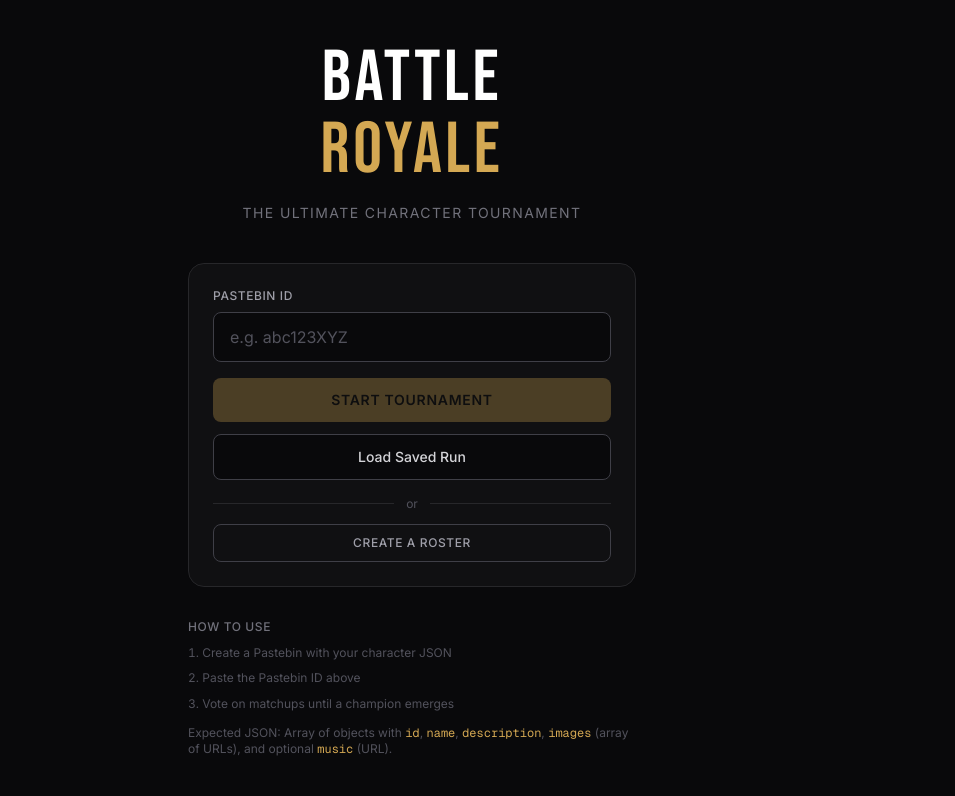
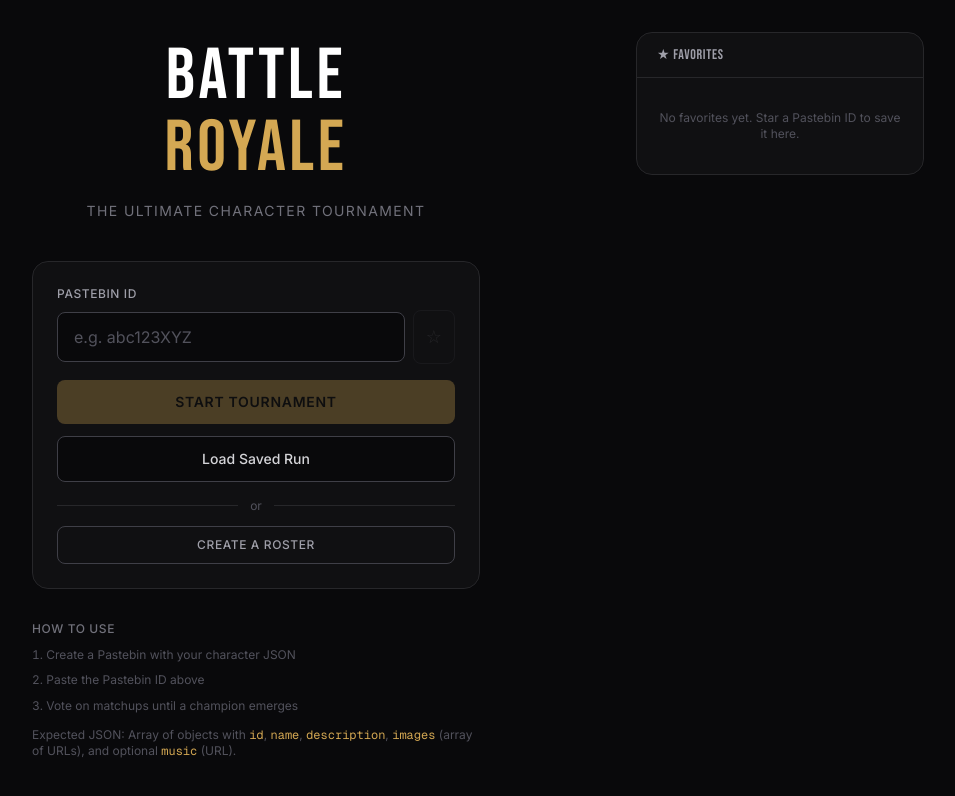
Before and after one commit to CesarCruzUtec/character_br, a Next.js app: page / in a window 1280 px wide. Shown: the top 796 px of the page, without its empty margins (228-1183 px from the left). Built offline with nearby package versions, Linux system fonts and the light colour scheme.

Commit message:
Add favorites management functionality to HomePage; implement add, remove, and load favorites from local storage

```diff
--- a/src/app/page.tsx
+++ b/src/app/page.tsx
@@ -1,18 +1,54 @@
 "use client";
 
-import { useState, useCallback } from "react";
+import { useState, useCallback, useEffect } from "react";
 import { useRouter } from "next/navigation";
 import { motion, AnimatePresence } from "framer-motion";
 import { useTournament } from "@/lib/store";
 import { LoadPanel } from "@/components/LoadPanel";
+import {
+  getFavorites,
+  addFavorite,
+  removeFavorite,
+  type FavoriteEntry,
+} from "@/lib/favorites";
 
 export default function HomePage() {
   const [pastebinId, setPastebinId] = useState("");
   const [isLoading, setIsLoading] = useState(false);
   const [error, setError] = useState<string | null>(null);
   const [errorDetails, setErrorDetails] = useState<string[]>([]);
+  const [favorites, setFavorites] = useState<FavoriteEntry[]>([]);
+  const [isFav, setIsFav] = useState(false);
   const router = useRouter();
   const { setRoster, setCurrentPastebinId } = useTournament();
+
+  // Load favorites on mount
+  useEffect(() => {
+    setFavorites(getFavorites());
+  }, []);
+
+  // Track whether current ID is favorited
+  useEffect(() => {
+    setIsFav(favorites.some((f) => f.id === pastebinId.trim()));
+  }, [pastebinId, favorites]);
+
+  const handleToggleFavorite = useCallback(() => {
+    const trimmed = pastebinId.trim();
+    if (!trimmed) return;
+    if (isFav) {
+      setFavorites(removeFavorite(trimmed));
+    } else {
+      setFavorites(addFavorite(trimmed));
+    }
+  }, [pastebinId, isFav]);
+
+  const handleSelectFavorite = useCallback((id: string) => {
+    setPastebinId(id);
+  }, []);
+
+  const handleRemoveFavorite = useCallback((id: string) => {
+    setFavorites(removeFavorite(id));
+  }, []);
 
   const handleStart = useCallback(async () => {
     const trimmed = pastebinId.trim();
@@ -57,9 +93,11 @@ export default function HomePage() {
   );
 
   return (
-    <main className="flex min-h-screen flex-col items-center justify-center bg-[#09090b] px-4">
+    <main className="flex min-h-screen bg-[#09090b] px-4 py-8">
+      <div className="mx-auto flex w-full max-w-5xl gap-6">
+        {/* Left panel: main content */}
         <motion.div
-        className="w-full max-w-md text-center"
+          className="flex-1 flex flex-col items-center justify-center text-center"
           initial={{ opacity: 0, y: 30 }}
           animate={{ opacity: 1, y: 0 }}
           transition={{ duration: 0.6 }}
@@ -85,7 +123,7 @@ export default function HomePage() {
 
           {/* Input Section */}
           <motion.div
-          className="rounded-2xl border border-zinc-800 bg-zinc-900/50 p-6 backdrop-blur-sm"
+            className="w-full max-w-md rounded-2xl border border-zinc-800 bg-zinc-900/50 p-6 backdrop-blur-sm"
             initial={{ opacity: 0 }}
             animate={{ opacity: 1 }}
             transition={{ delay: 0.3 }}
@@ -93,15 +131,29 @@ export default function HomePage() {
             <label className="mb-2 block text-left text-xs font-medium uppercase tracking-wider text-zinc-400">
               Pastebin ID
             </label>
+            <div className="flex items-center gap-2">
               <input
                 type="text"
                 value={pastebinId}
                 onChange={(e) => setPastebinId(e.target.value)}
                 onKeyDown={handleKeyDown}
                 placeholder="e.g. abc123XYZ"
-            className="w-full rounded-lg border border-zinc-700 bg-zinc-950 px-4 py-3 text-white placeholder-zinc-600 outline-none transition-all focus:border-[#d4a853]/50 focus:ring-1 focus:ring-[#d4a853]/30"
+                className="flex-1 rounded-lg border border-zinc-700 bg-zinc-950 px-4 py-3 text-white placeholder-zinc-600 outline-none transition-all focus:border-[#d4a853]/50 focus:ring-1 focus:ring-[#d4a853]/30"
                 disabled={isLoading}
               />
+              <button
+                onClick={handleToggleFavorite}
+                disabled={!pastebinId.trim()}
+                title={isFav ? "Remove from favorites" : "Add to favorites"}
+                className={`shrink-0 rounded-lg border px-3 py-3 text-lg transition-all disabled:opacity-20 disabled:cursor-not-allowed ${
+                  isFav
+                    ? "border-[#d4a853] bg-[#d4a853]/10 text-[#d4a853]"
+                    : "border-zinc-700 text-zinc-500 hover:border-[#d4a853]/50 hover:text-[#d4a853]"
+                }`}
+              >
+                {isFav ? "★" : "☆"}
+              </button>
+            </div>
 
             <AnimatePresence>
               {error && (
@@ -170,7 +222,7 @@ export default function HomePage() {
 
           {/* Instructions */}
           <motion.div
-          className="mt-8 text-left text-xs text-zinc-600"
+            className="mt-8 w-full max-w-md text-left text-xs text-zinc-600"
             initial={{ opacity: 0 }}
             animate={{ opacity: 1 }}
             transition={{ delay: 0.6 }}
@@ -190,6 +242,61 @@ export default function HomePage() {
             </p>
           </motion.div>
         </motion.div>
+
+        {/* Right panel: Favorites */}
+        <motion.div
+          className="hidden lg:flex w-72 shrink-0 flex-col"
+          initial={{ opacity: 0, x: 20 }}
+          animate={{ opacity: 1, x: 0 }}
+          transition={{ duration: 0.6, delay: 0.4 }}
+        >
+          <div className="sticky top-8 rounded-2xl border border-zinc-800 bg-zinc-900/50 backdrop-blur-sm overflow-hidden">
+            <div className="border-b border-zinc-800 px-5 py-3">
+              <h2
+                className="text-sm tracking-wider uppercase text-zinc-400"
+                style={{ fontFamily: "var(--font-display)" }}
+              >
+                ★ Favorites
+              </h2>
+            </div>
+
+            {favorites.length === 0 ? (
+              <div className="px-5 py-8 text-center">
+                <p className="text-xs text-zinc-600">
+                  No favorites yet. Star a Pastebin ID to save it here.
+                </p>
+              </div>
+            ) : (
+              <ul className="max-h-[60vh] overflow-y-auto scrollbar-thin">
+                {favorites.map((fav) => (
+                  <li key={fav.id}>
+                    <button
+                      onClick={() => handleSelectFavorite(fav.id)}
+                      className="group flex w-full items-center gap-3 px-5 py-3 text-left transition-colors hover:bg-zinc-800/50"
+                    >
+                      <span className="text-[#d4a853] text-xs">★</span>
+                      <div className="flex-1 min-w-0">
+                        <p className="text-sm text-white truncate">{fav.name}</p>
+                        <p className="text-xs text-zinc-600 truncate font-mono">{fav.id}</p>
+                      </div>
+                      <span
+                        role="button"
+                        onClick={(e) => {
+                          e.stopPropagation();
+                          handleRemoveFavorite(fav.id);
+                        }}
+                        className="shrink-0 rounded px-1 py-0.5 text-xs text-zinc-600 opacity-0 transition-all group-hover:opacity-100 hover:text-red-400 hover:bg-red-950/30"
+                      >
+                        ✕
+                      </span>
+                    </button>
+                  </li>
+                ))}
+              </ul>
+            )}
+          </div>
+        </motion.div>
+      </div>
     </main>
   );
 }
--- /dev/null
+++ b/src/lib/favorites.ts
@@ -0,0 +1,54 @@
+const STORAGE_KEY = "tournament_favorites";
+
+export interface FavoriteEntry {
+  id: string; // pastebin ID
+  name: string; // user-given label or auto-generated
+  addedAt: number;
+}
+
+function load(): FavoriteEntry[] {
+  if (typeof window === "undefined") return [];
+  try {
+    const raw = localStorage.getItem(STORAGE_KEY);
+    return raw ? JSON.parse(raw) : [];
+  } catch {
+    return [];
+  }
+}
+
+function save(favs: FavoriteEntry[]): void {
+  localStorage.setItem(STORAGE_KEY, JSON.stringify(favs));
+}
+
+export function getFavorites(): FavoriteEntry[] {
+  return load();
+}
+
+export function addFavorite(id: string, name?: string): FavoriteEntry[] {
+  const favs = load();
+  if (favs.some((f) => f.id === id)) return favs;
+  const entry: FavoriteEntry = {
+    id,
+    name: name || id,
+    addedAt: Date.now(),
+  };
+  const updated = [entry, ...favs];
+  save(updated);
+  return updated;
+}
+
+export function removeFavorite(id: string): FavoriteEntry[] {
+  const favs = load().filter((f) => f.id !== id);
+  save(favs);
+  return favs;
+}
+
+export function isFavorite(id: string): boolean {
+  return load().some((f) => f.id === id);
+}
+
+export function renameFavorite(id: string, name: string): FavoriteEntry[] {
+  const favs = load().map((f) => (f.id === id ? { ...f, name } : f));
+  save(favs);
+  return favs;
+}
```
Lines whose indentation alone changed are shown as unchanged.
